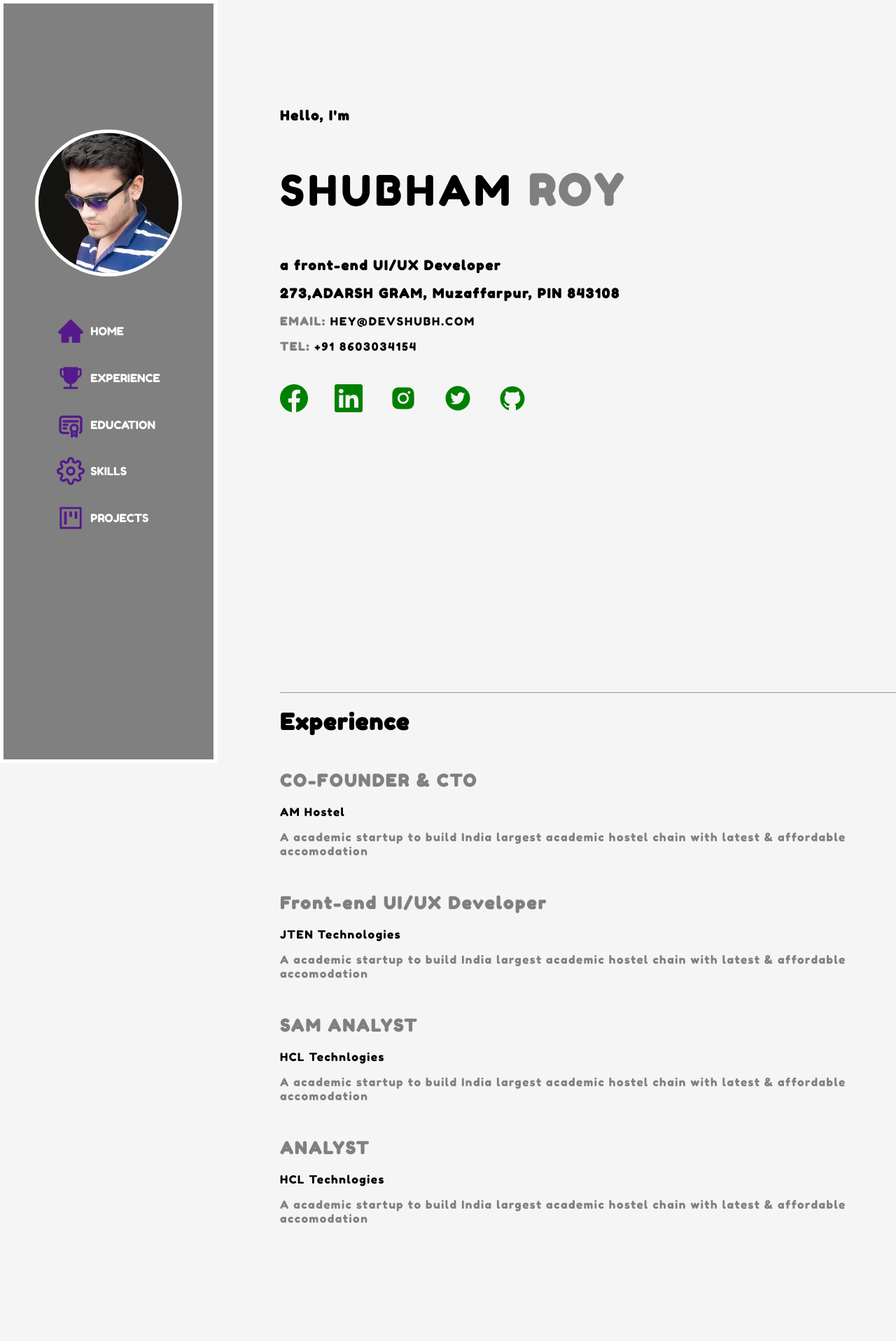
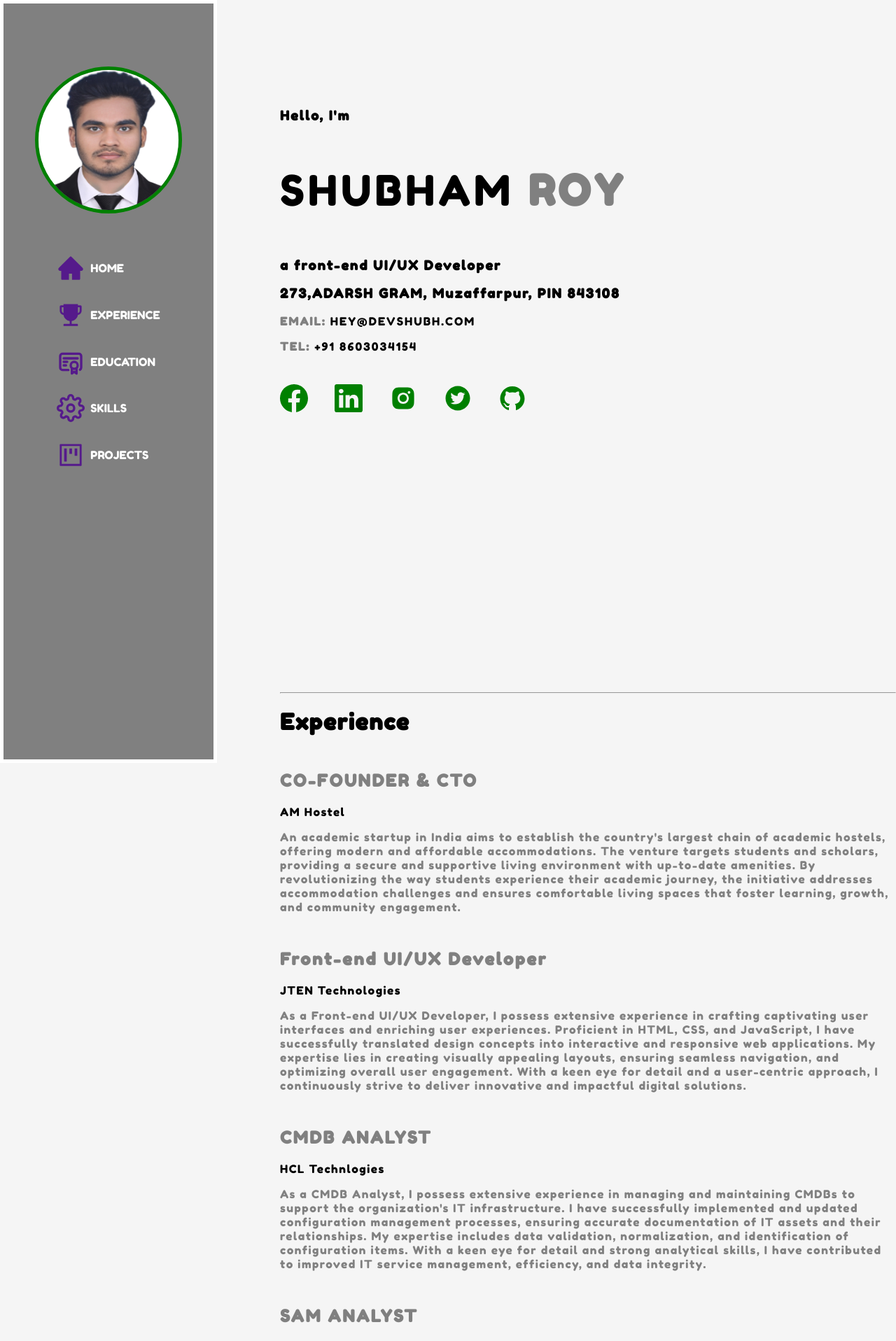
Before and after one commit to shubhunr/myportfolio, a React (Create React App) app: page / in a window 1280 px wide. Shown: the top 1916 px of the page at 70% size. Built offline with nearby package versions, Linux system fonts and the light colour scheme.

Commit message:
Oulining changes

```diff
--- a/src/Components/Nav.js
+++ b/src/Components/Nav.js
@@ -3,7 +3,7 @@ import { Image, VStack, Icon, Text, Box,  HStack, Link, Stack } from '@chakra-ui
 import { AiFillHome, AiOutlineProject, AiFillTrophy } from "react-icons/ai";
 import { TbCertificate } from "react-icons/tb";
 import { FiSettings } from "react-icons/fi";
-import Me from '../Assets/IMG_20200618_120529n_edited.webp'
+import DP from '../Assets/shubham professional white bg.png'
 
 
 function Nav() {
@@ -11,7 +11,7 @@ function Nav() {
     <>
     <Stack id="sidebar">
       <VStack id="bar" width="300px" height="1080px" >
-        <Image className="me" src={Me} />
+        <Image className="me" src={DP} />
         <Box><Link href="#home" className="nav"><HStack mt='30%'><Icon as={AiFillHome} boxSize="40px" color="#551a8b"></Icon><Text color='white'>Home</Text></HStack></Link>
         <Link href='#experience' className="nav"><HStack mt='10%'><Icon  as={AiFillTrophy} boxSize="40px" color="#551a8b"></Icon><Text color='white'>Experience</Text></HStack></Link>
         <Link href='#education' className="nav"><HStack mt='10%'><Icon as={TbCertificate} boxSize="40px" color="#551a8b"></Icon><Text color='white'>Education</Text></HStack></Link>
--- a/src/Experience.js
+++ b/src/Experience.js
@@ -7,19 +7,19 @@ function Experience() {
     <div className='experience' id='experience' ><hr></hr><h1>Experience</h1>
         <div><h2 className='post'>CO-FOUNDER & CTO</h2>
             AM Hostel
-            <p className='description'>A academic startup to build India largest academic hostel chain with latest & affordable accomodation</p>
+            <p className='description'>An academic startup in India aims to establish the country's largest chain of academic hostels, offering modern and affordable accommodations. The venture targets students and scholars, providing a secure and supportive living environment with up-to-date amenities. By revolutionizing the way students experience their academic journey, the initiative addresses accommodation challenges and ensures comfortable living spaces that foster learning, growth, and community engagement.</p>
         </div>
         <div><h2 className='post'>Front-end UI/UX Developer</h2>
             JTEN Technologies
-            <p className='description'>A academic startup to build India largest academic hostel chain with latest & affordable accomodation</p>
+            <p className='description'>As a Front-end UI/UX Developer, I possess extensive experience in crafting captivating user interfaces and enriching user experiences. Proficient in HTML, CSS, and JavaScript, I have successfully translated design concepts into interactive and responsive web applications. My expertise lies in creating visually appealing layouts, ensuring seamless navigation, and optimizing overall user engagement. With a keen eye for detail and a user-centric approach, I continuously strive to deliver innovative and impactful digital solutions.</p>
+        </div>
+        <div><h2 className='post'>CMDB ANALYST</h2>
+            HCL Technlogies
+            <p className='description'>As a CMDB Analyst, I possess extensive experience in managing and maintaining CMDBs to support the organization's IT infrastructure. I have successfully implemented and updated configuration management processes, ensuring accurate documentation of IT assets and their relationships. My expertise includes data validation, normalization, and identification of configuration items. With a keen eye for detail and strong analytical skills, I have contributed to improved IT service management, efficiency, and data integrity.</p>
         </div>
         <div><h2 className='post'>SAM ANALYST</h2>
             HCL Technlogies
-            <p className='description'>A academic startup to build India largest academic hostel chain with latest & affordable accomodation</p>
-        </div>
-        <div><h2 className='post'>ANALYST</h2>
-            HCL Technlogies
-            <p className='description'>A academic startup to build India largest academic hostel chain with latest & affordable accomodation</p>
+            <p className='description'>As an IT Asset Management Analyst, I have a proven track record of efficiently managing and optimizing IT assets throughout their lifecycle. My expertise includes inventory tracking, procurement, and vendor management. I am skilled in implementing asset management systems, conducting audits, and ensuring compliance with policies and procedures. With a meticulous approach, I have contributed to cost savings, risk reduction, and streamlined operations. My commitment to accuracy and organization enables me to effectively support the organization's IT infrastructure and drive process improvements.</p>
         </div>
     </div>
   )
--- a/src/index.css
+++ b/src/index.css
@@ -71,12 +71,12 @@ letter-spacing : 2.5px;
 color : grey;
 }
 .me {
-margin-top : 60%;
+margin-top : 30%;
 height : 200px;
 width : 200px;
 border : 5px;
 border-style : solid;
-border-color : white;
+border-color : green;
 border-radius : 50%;
 }
 #bar {
```
Also changed, not shown: src/Assets/shubham professional white bg.png, 1 other file (tests, documents, lock files or other folders).
